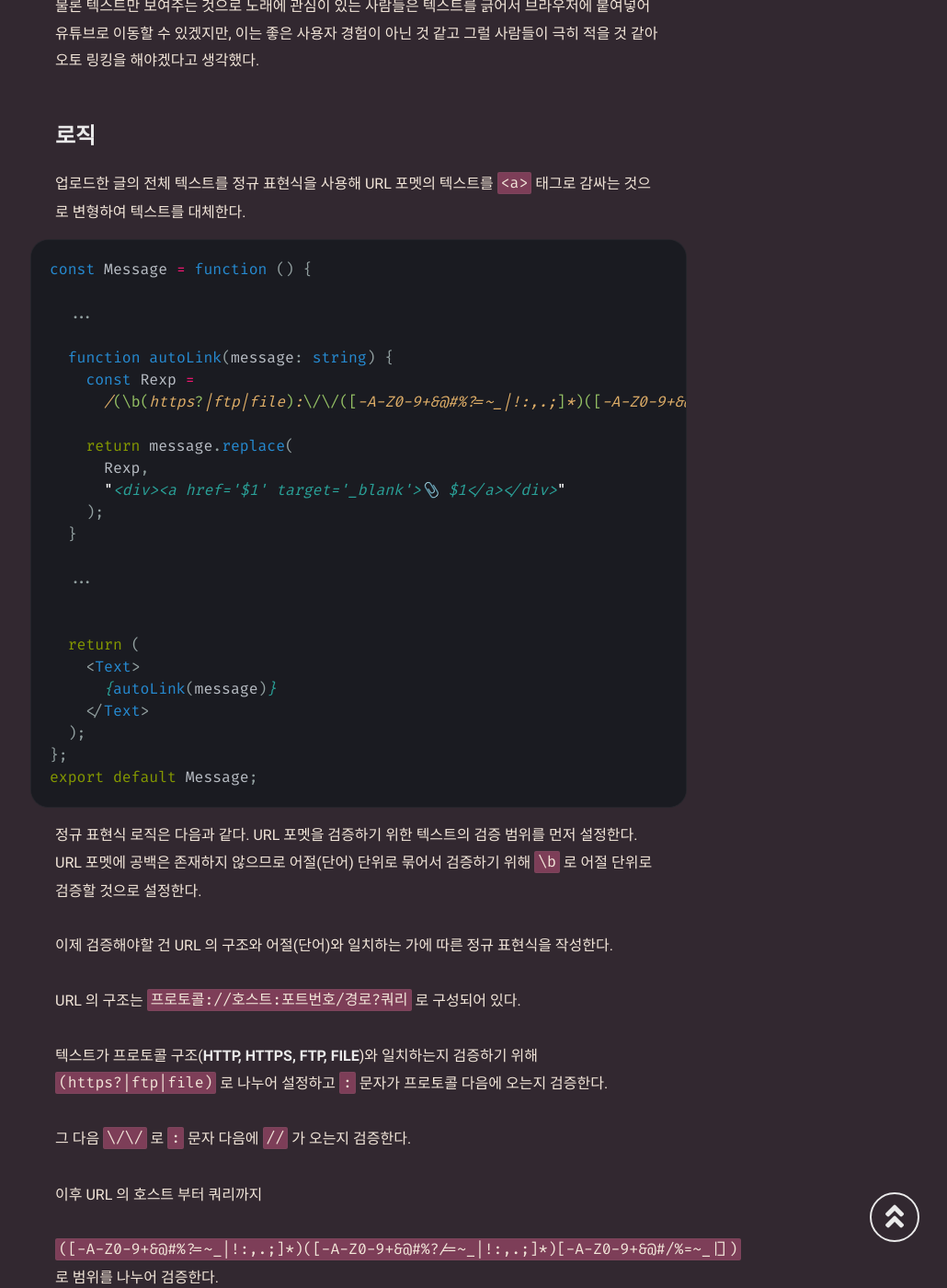
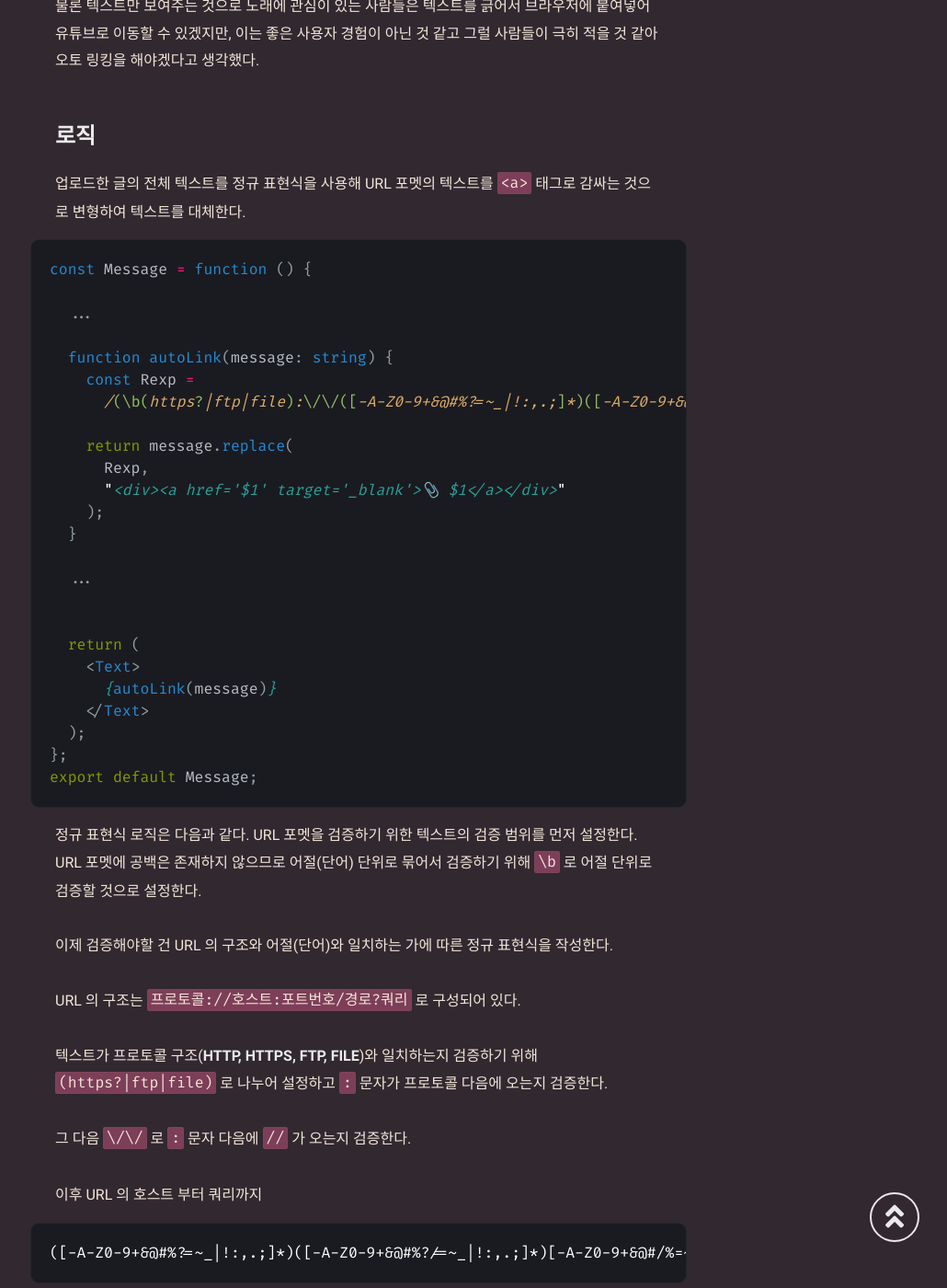
Before and after one commit to mniYUNSU/mniYUNSU.github.io, a Jekyll site: the page built from _posts/js-autolinking/2022-09-06-js-autolinking.md, in a window 1280 px wide and 1400 px high, scrolled down 862 px. Shown: the whole window at 92% size, without its empty margins (250-1280 px from the left). Built offline with Jekyll 4.4.1, drawn with Linux system fonts in a browser that asks for light colours; some web fonts are replaced; comment, search, counter and statistics services are not loaded; some of the changed text lies outside the part shown.

Commit message:
edit post & code block style

````diff
--- a/_posts/js-autolinking/2022-09-06-js-autolinking.md
+++ b/_posts/js-autolinking/2022-09-06-js-autolinking.md
@@ -66,7 +66,11 @@
 
 이후 URL 의 호스트 부터 쿼리까지
 
-`([-A-Z0-9+&@#%?=~_|!:,.;]*)([-A-Z0-9+&@#%?/=~_|!:,.;]*)[-A-Z0-9+&@#/%=~_|])` 로 범위를 나누어 검증한다.
+```
+([-A-Z0-9+&@#%?=~_|!:,.;]*)([-A-Z0-9+&@#%?/=~_|!:,.;]*)[-A-Z0-9+&@#/%=~_|])
+```
+
+로 범위를 나누어 검증한다.
 
 모든 알파벳, 숫자, URL 에 사용되는 특수문자 그룹이다.
 
@@ -76,7 +80,15 @@
 
 이 정규 표현식을 자바스크립트 내장 함수인 `replace` 를 사용해 URL 포멧의 텍스트를 원하는 텍스트로 대치할 수 있다.
 
-나는 URL 포멧 텍스트를 `<div><a href='$1' target='_blank'>📎 $1</a></div>` 로 대치했다.
+나는 URL 포멧 텍스트를
+
+```html
+<div>
+  <a href="$1" target="_blank"> 📎 $1 </a>
+</div>
+```
+
+로 대치했다.
 
 여기서 `$1` 은 정규 표현식의 `( )` 로 구분했던 그룹의 순서이다. `$1` 은 가장 처음 그룹화 했던 소괄호이다.
 
--- a/_sass/klise/_dark.scss
+++ b/_sass/klise/_dark.scss
@@ -83,7 +83,7 @@
     }
     border: 1px solid rgba(128, 128, 128, 0.1);
     background-color: #1a1b21;
-    border-radius: 20px;
+    border-radius: 10px;
     padding: 20px;
     display: block;
     overflow-x: auto;
--- a/_sass/klise/_syntax.scss
+++ b/_sass/klise/_syntax.scss
@@ -30,7 +30,7 @@
   }
   border: 1px solid rgba(128, 128, 128, 0.1);
   background-color: #fbfbfb;
-  border-radius: 20px;
+  border-radius: 10px;
   padding: 20px;
   display: block;
   overflow-x: auto;
````
Also changed, not shown: _posts/css-device-control/2022-08-16-css-device-control.md (+7 -3 lines), 1 other file.
